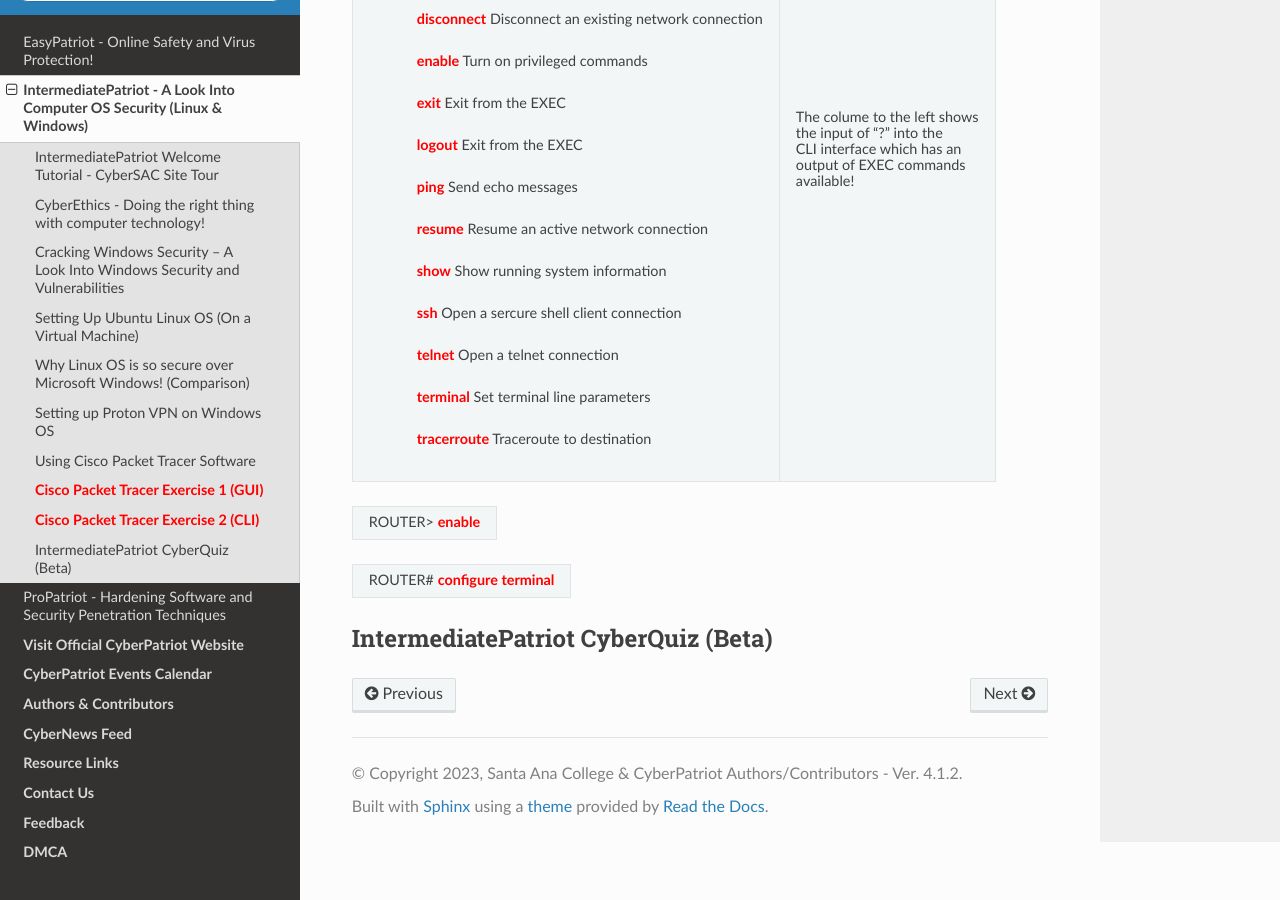
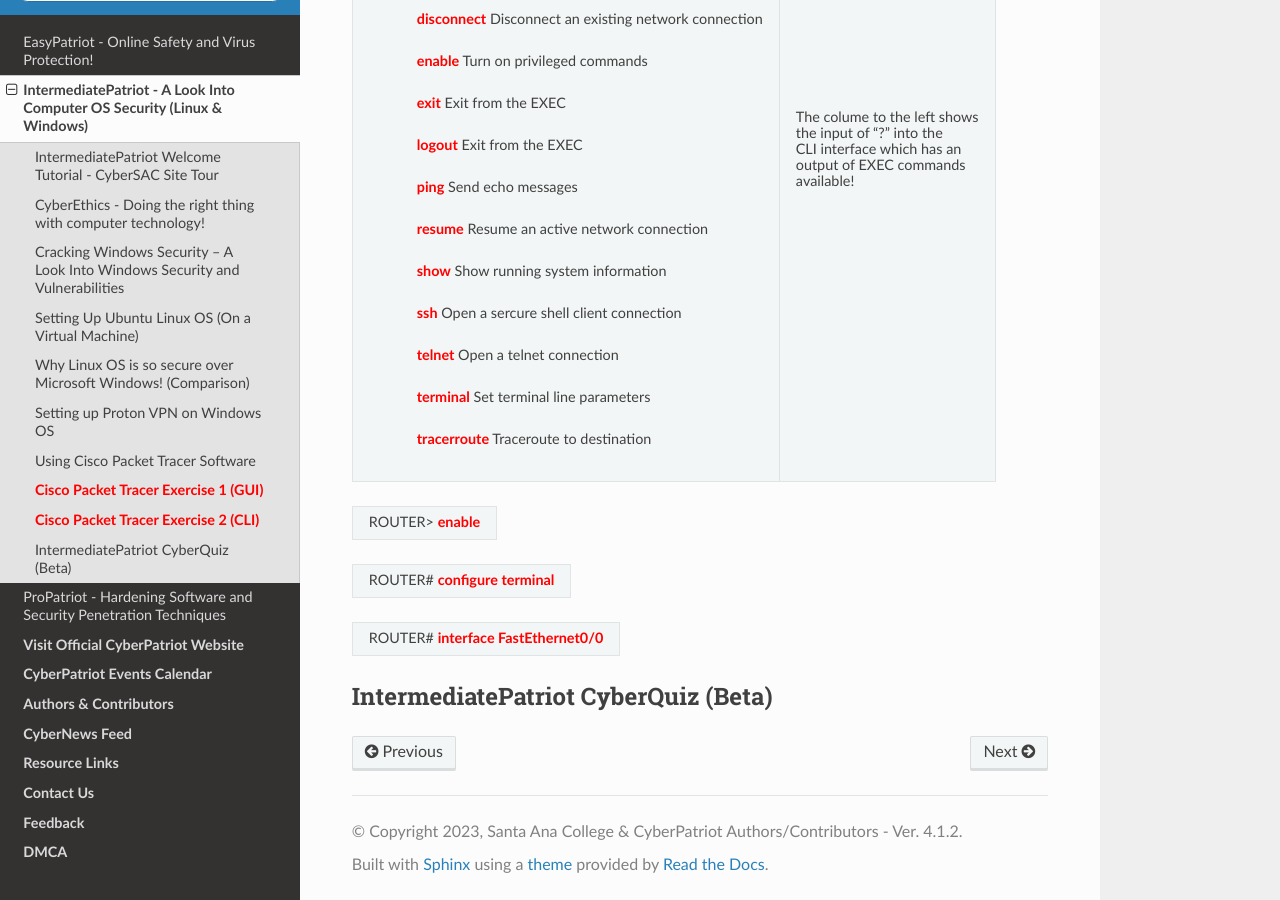
Before and after one commit to natt96z/cybersac, a Sphinx documentation site: the page built from docs/source/MediumCybersac.rst, in a window 1280 px wide and 900 px high, scrolled down 21898 px. Built offline with Sphinx 7.4.7 and the Read the Docs theme 2.0.0, drawn with Linux system fonts in a browser that asks for light colours; a script that is not in the unit is left out.

Commit message:
Update MediumCybersac.rst

```diff
--- a/docs/source/MediumCybersac.rst
+++ b/docs/source/MediumCybersac.rst
@@ -520,6 +520,10 @@
 |                                                                                                                   |
 +-------------------------------------------------------------------------------------+-----------------------------+
 
++-------------------------------------------------------------------------------------+-----------------------------+
+| ROUTER# :red:`interface FastEthernet0/0`                                                                          |
+|                                                                                                                   |
++-------------------------------------------------------------------------------------+-----------------------------+
 
 IntermediatePatriot CyberQuiz (Beta)
 ~~~~~~~~~~~~~~~~~~~~~~~~~~~~~~~~~~~~~~~~~~~~~
```
